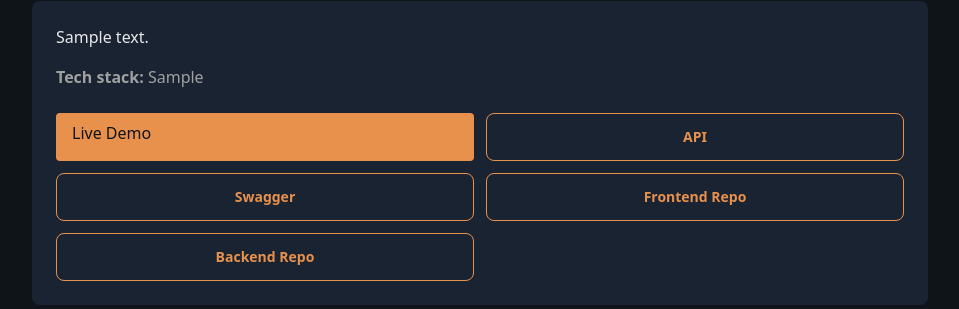
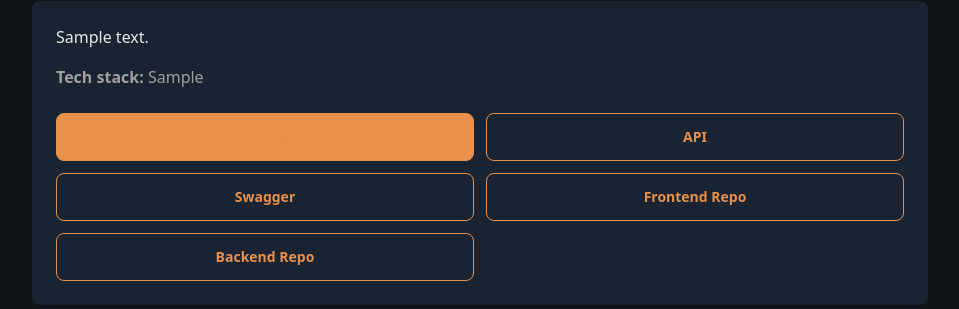
Before and after one commit to Mahmud-Hasan2024/Portfolio-Website, a Django app: a page that uses templates/project_detail.html in a window 1280 px wide. Shown: the part 475-784 px from the top of the page, without its empty margins (160-1119 px from the left). Run offline with Django 5.2, Linux system fonts and the light colour scheme; tables that the repository leaves empty hold one stand-in row (values such as "Sample post"); some libraries are stand-ins or nearby versions.

Commit message:
corrected live link button

```diff
--- a/templates/project_detail.html
+++ b/templates/project_detail.html
@@ -16,7 +16,7 @@
 
     <div class="mt-6 grid grid-cols-1 sm:grid-cols-2 gap-3">
       {% if project.live_url %}
-        <a href="{{ project.live_url }}" target="_blank" class="btn-accent px-4 py-2 rounded">Live Demo</a>
+        <a href="{{ project.live_url }}" target="_blank" class="btn btn-outline bg-accent text-black hover:bg-accent-dark">Live Demo</a>
       {% endif %}
       {% if project.api_url %}
         <a href="{{ project.api_url }}" target="_blank" class="btn btn-outline">API</a>
```
Also changed, not shown: About_Author.md (+1 -1 lines).
